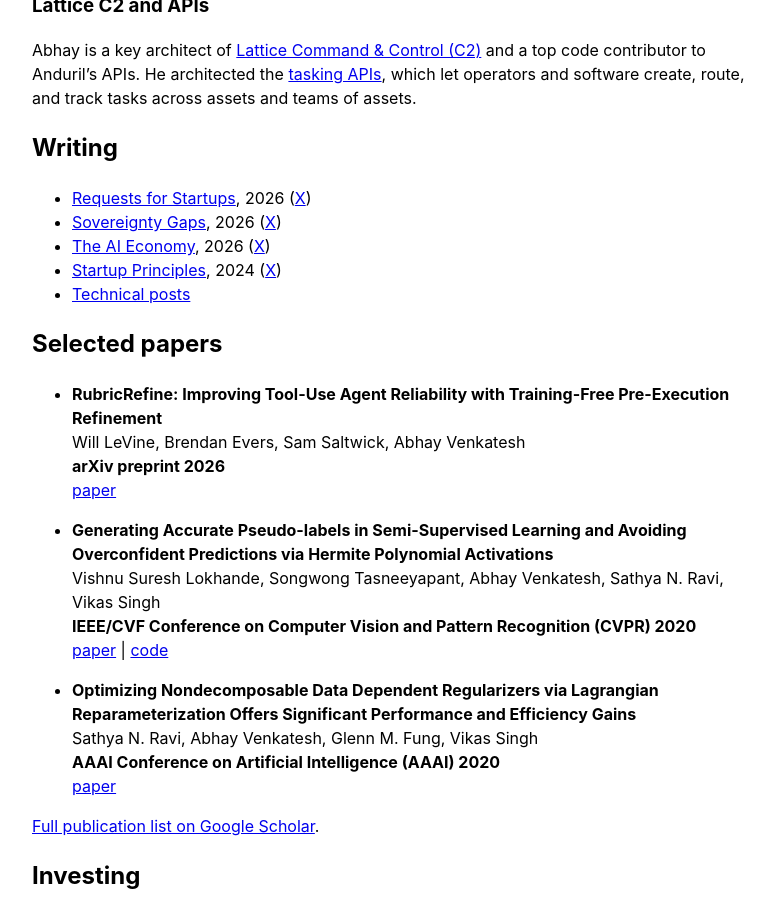
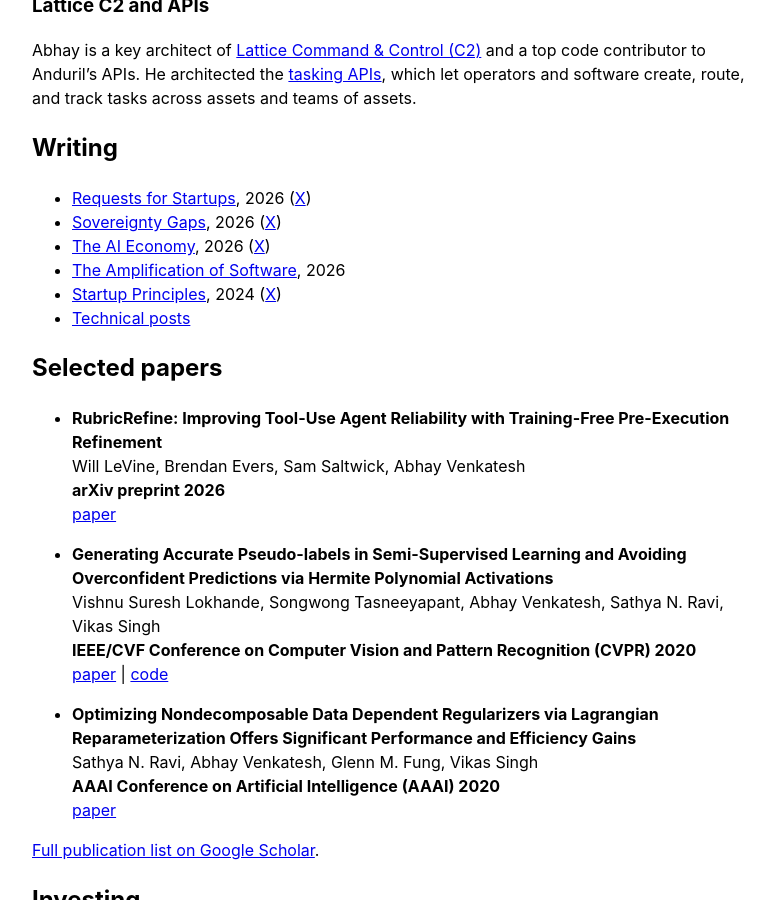
Before and after one commit to abhay-venkatesh/abhay-venkatesh.github.io, a Jekyll site: the page built from _pages/about.md, in a window 1280 px wide and 900 px high, scrolled down 1004 px. Shown: the whole window, without its empty margins (248-1023 px from the left). Built offline with Jekyll 4.4.1, drawn with Linux system fonts in a browser that asks for light colours.

Commit message:
Add The Amplification of Software to writing section

```diff
--- a/_pages/about.md
+++ b/_pages/about.md
@@ -46,6 +46,7 @@
   <li><a target="_blank" href="https://www.sovereigntygaps.com/">Requests for Startups</a>, 2026 (<a target="_blank" href="https://x.com/AbhayVenkatesh1/status/2088711408590672210">X</a>)</li>
   <li><a href="{{ '/sovereignty-gaps/' | relative_url }}">Sovereignty Gaps</a>, 2026 (<a target="_blank" href="https://x.com/AbhayVenkatesh1/status/2082252761929044140">X</a>)</li>
   <li><a target="_blank" href="https://docs.google.com/document/d/17f4ujkG8JY8DS6oKtNryQB1p0P_8HxiBdjprzaUbmns/edit?usp=sharing">The AI Economy</a>, 2026 (<a target="_blank" href="https://x.com/AbhayVenkatesh1/status/2060547068255748394">X</a>)</li>
+  <li><a target="_blank" href="https://docs.google.com/document/d/1pA4rxm3PGtYEoiSIO2uxJo6t8yWBap7_OsuHgjeZ43Y/edit">The Amplification of Software</a>, 2026</li>
   <li><a target="_blank" href="https://docs.google.com/document/d/1QFR3scxuGSY848qA7JDYEHI2uVB7f5nzIj_jIH7ihZQ/edit?usp=sharing">Startup Principles</a>, 2024 (<a target="_blank" href="https://x.com/AbhayVenkatesh1/status/1779250603191111983">X</a>)</li>
   <li><a href="{{ '/posts/' | relative_url }}">Technical posts</a></li>
 </ul>
```
